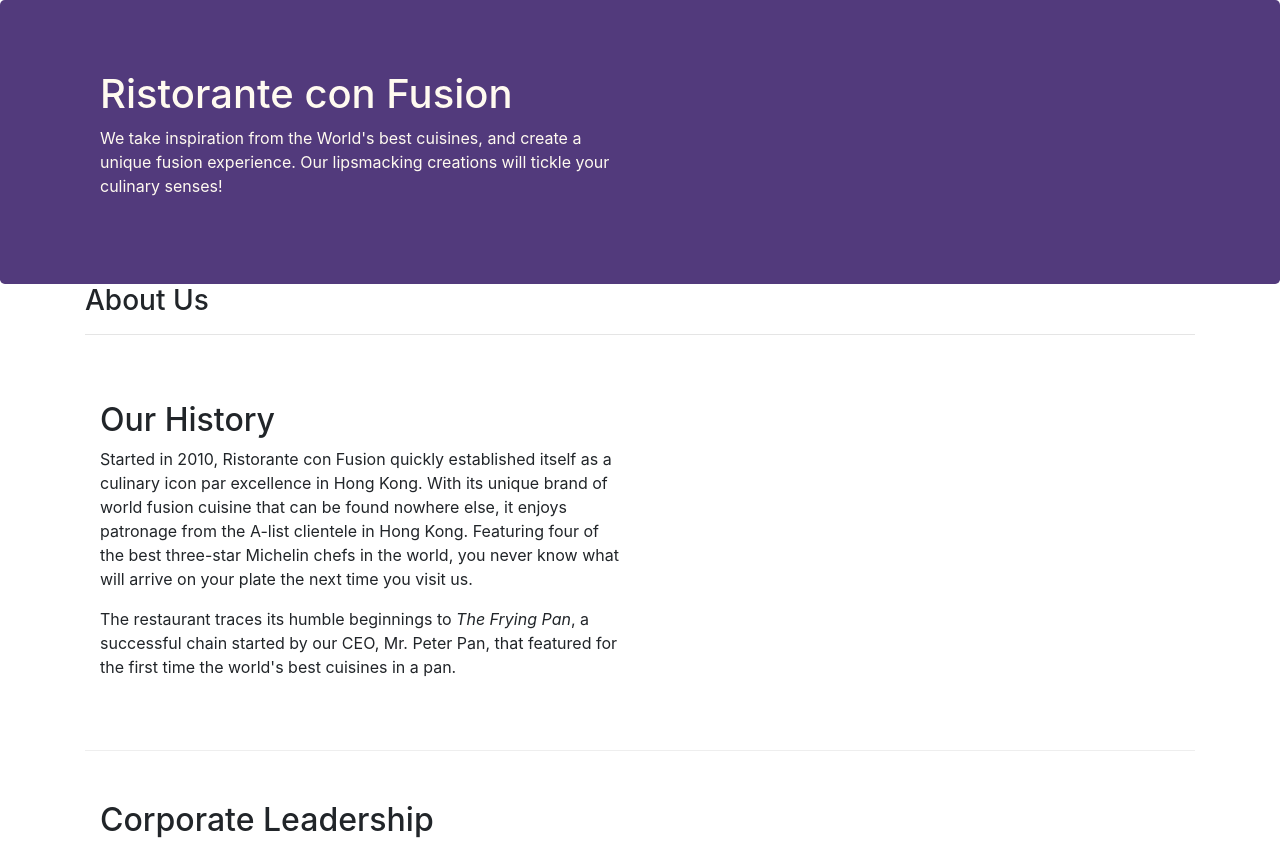
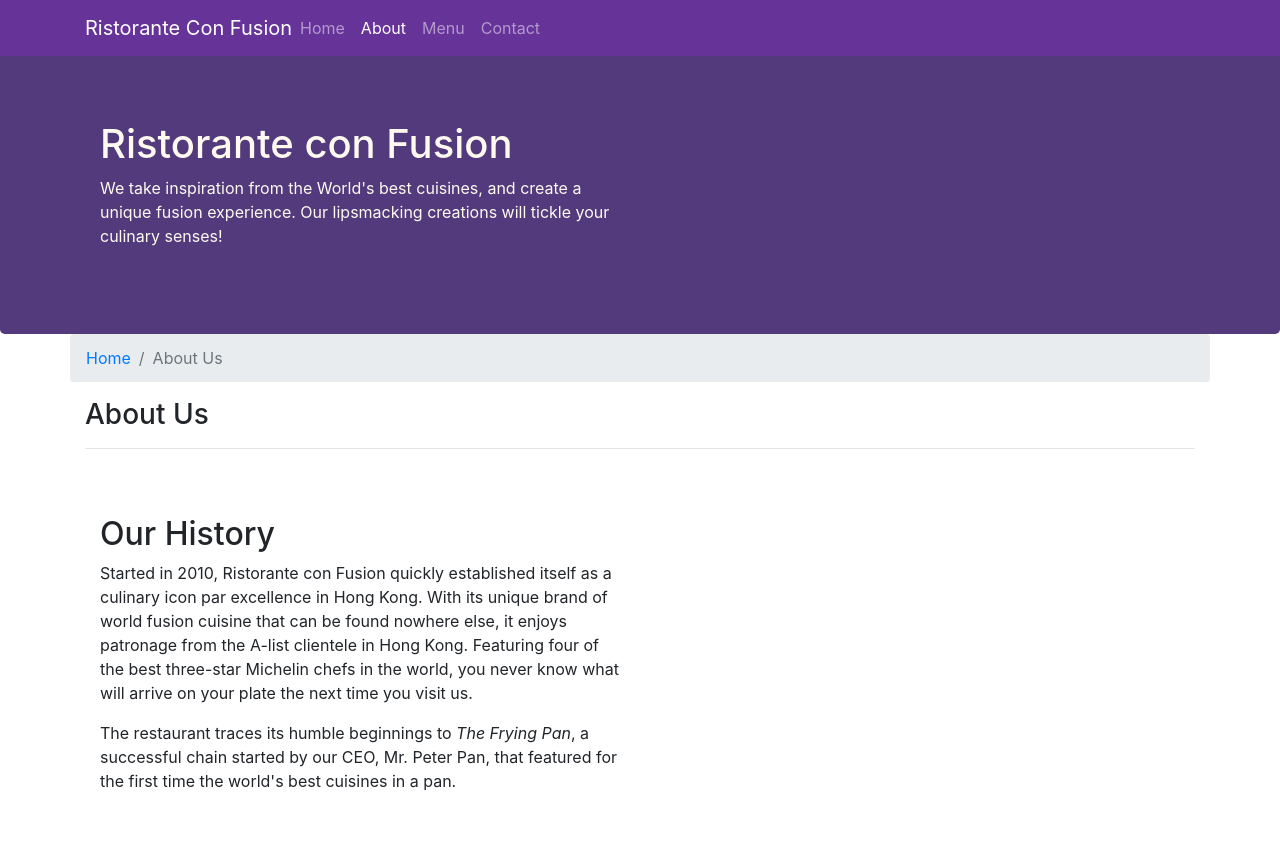
Before and after one commit to nat-v/front-end-coursera, a website: page aboutus.html in a window 1280 px wide. Shown: the top 842 px of the page. Drawn offline with nearby package versions, Linux system fonts and the light colour scheme.

Commit message:
Navbar and Breadcrumbs

```diff
--- a/aboutus.html
+++ b/aboutus.html
@@ -13,6 +13,30 @@
 </head>
 
 <body>
+    <nav class="navbar navbar-dark navbar-expand-sm fixed-top">
+        <div class="container">
+            <button class="navbar-toggler" type="button" data-toggle="collapse" data-target="#Navbar">
+                <span class="navbar-toggler-icon"></span>
+            </button>
+            <a class="navbar-brand mr-auto" href="./index.html">Ristorante Con Fusion</a>
+            <div class="collapse navbar-collapse" id="Navbar">
+                <ul class="navbar-nav mr-auto">
+                    <li class="nav-item">
+                        <a class="nav-link" href="./index.html">Home</a>
+                    </li>
+                    <li class="nav-item active">
+                        <a class="nav-link" href="#">About</a>
+                    </li>
+                    <li class="nav-item">
+                        <a class="nav-link" href="#">Menu</a>
+                    </li>
+                    <li class="nav-item">
+                        <a class="nav-link" href="#">Contact</a>
+                    </li>
+                </ul>
+            </div>
+        </div>
+    </nav>
 
     <header class="jumbotron">
         <div class="container">
@@ -30,6 +54,12 @@
 
     <div class="container">
         <div class="row">
+            <ol class="col-12 breadcrumb">
+                <li class="breadcrumb-item">
+                    <a href="./index.html">Home</a>
+                </li>
+                <li class="breadcrumb-item active">About Us</li>
+            </ol>
             <div class="col-12">
                 <h3>About Us</h3>
                 <hr>
@@ -37,7 +67,7 @@
         </div>
 
         <div class="row row-content">
-            <div class="col-12 col-sm-6">
+            <div class="col-sm-6">
                 <h2>Our History</h2>
                 <p>Started in 2010, Ristorante con Fusion quickly established itself as a culinary icon par excellence
                     in Hong Kong. With its unique brand of world fusion cuisine that can be found nowhere else, it
@@ -47,13 +77,13 @@
                 <p>The restaurant traces its humble beginnings to <em>The Frying Pan</em>, a successful chain started by
                     our CEO, Mr. Peter Pan, that featured for the first time the world's best cuisines in a pan.</p>
             </div>
-            <div class="col col-sm">
+            <div>
             </div>
         </div>
 
 
         <div class="row row-content">
-            <div class="col-12 col-sm-12">
+            <div class="col-12">
                 <h2>Corporate Leadership</h2>
                 <h3>Peter Pan <small>Chief Epicurious Officer</small></h3>
                 <p class="d-none d-sm-block">Our CEO, Peter, credits his hardworking East Asian immigrant parents who
@@ -91,7 +121,7 @@
                 <div class="col-4 offset-1 col-sm-2">
                     <h5>Links</h5>
                     <ul class="list-unstyled">
-                        <li><a href="#">Home</a></li>
+                        <li><a href="./index.html">Home</a></li>
                         <li><a href="#">About</a></li>
                         <li><a href="#">Menu</a></li>
                         <li><a href="#">Contact</a></li>
--- a/css/styles.css
+++ b/css/styles.css
@@ -28,3 +28,12 @@
     margin: 0px;
     color: #0f0f0f;
 }
+
+body {
+    padding: 50px 0px 0px 0px;
+    z-index: 0;
+}
+
+.navbar-dark {
+    background-color: rebeccapurple;
+}
```
Also changed, not shown: index.html (+25 -1 lines).
